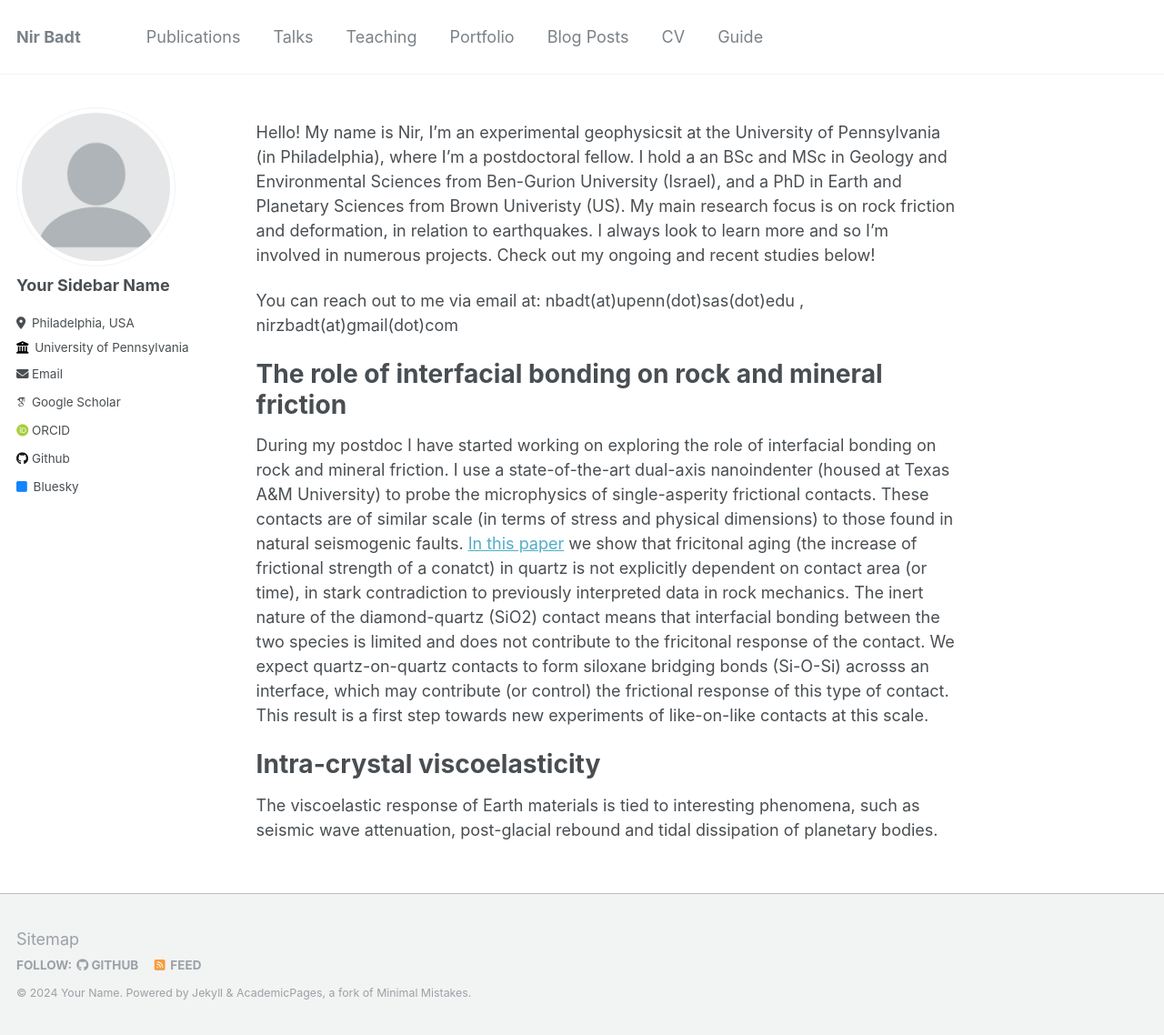
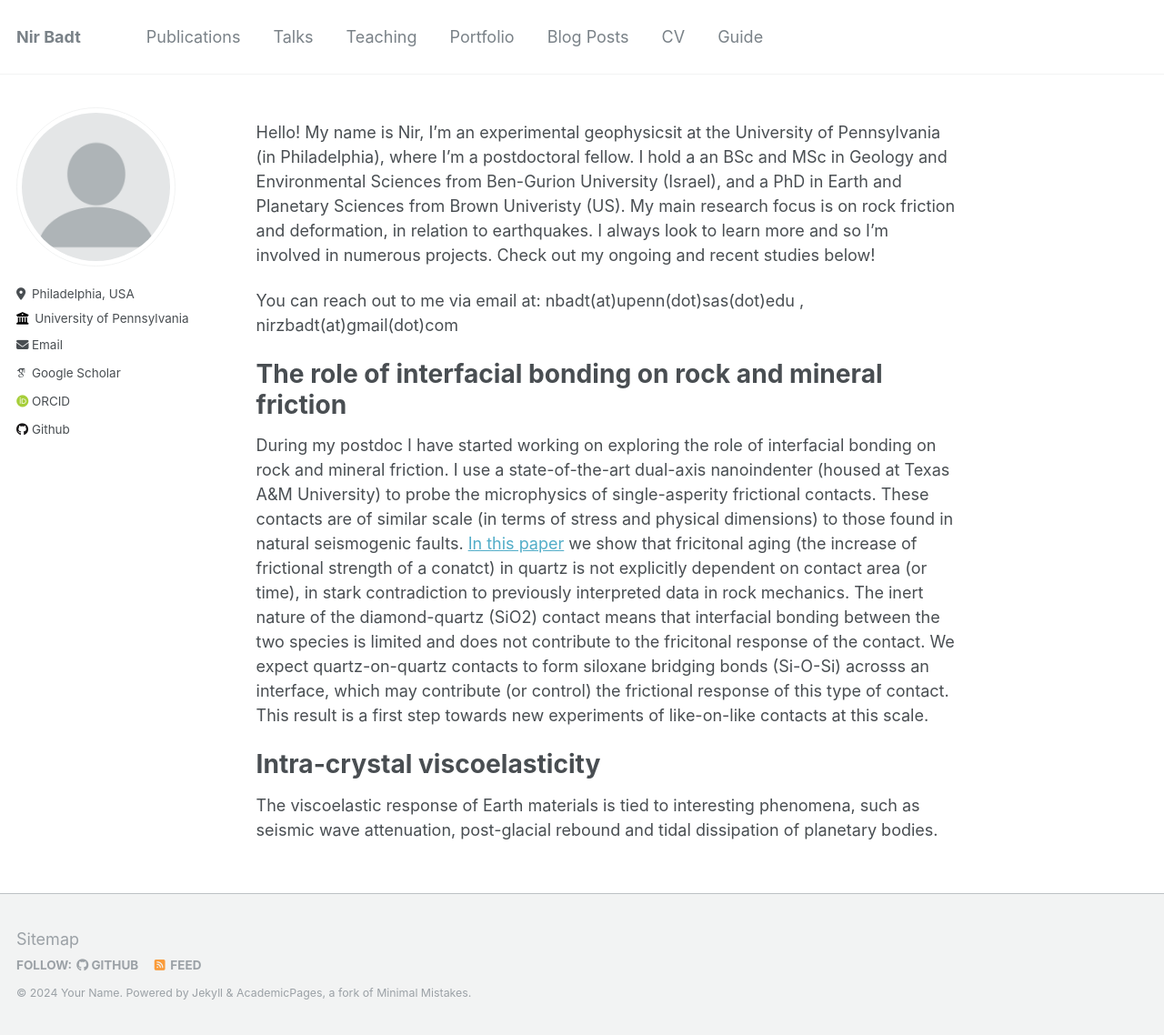
Before and after one commit to nzbadt/nir-website, a Jekyll site: the page built from _pages/about.md, in a window 1280 px wide and 1138 px high. Shown: the whole window at 91% size. Built offline with Jekyll 4.4.1, drawn with Linux system fonts in a browser that asks for light colours; some web fonts are replaced.

Commit message:
Update _config.yml

```diff
--- a/_config.yml
+++ b/_config.yml
@@ -22,7 +22,7 @@ repository               : "academicpages/academicpages.github.io"
 author:
   # Biographic information
   avatar           : "profile.png"
-  name             : "Your Sidebar Name"
+  name             : #"Your Sidebar Name"
   pronouns         : # example: "she/her"
   bio              : ""
   location         : "Philadelphia, USA"
@@ -45,7 +45,7 @@ author:
   stackoverflow    : # User number or user number and name (i.e., use "1" or "1/jeff-atwood")
 
   # Social media
-  bluesky          : "bsky.app" # Replace this with you Bluesky username
+  bluesky          : #"bsky.app" # Replace this with you Bluesky username
   facebook         : # Username
   flickr           : # Username
   foursquare       : # Username
```
